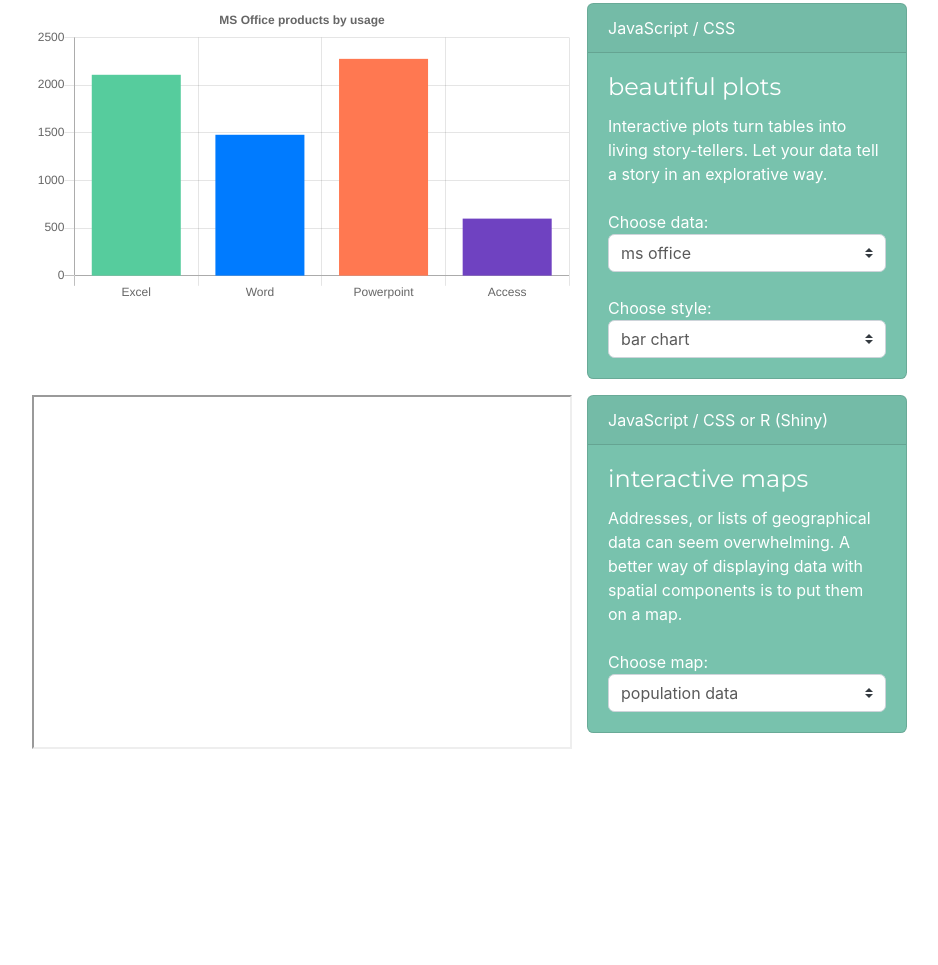
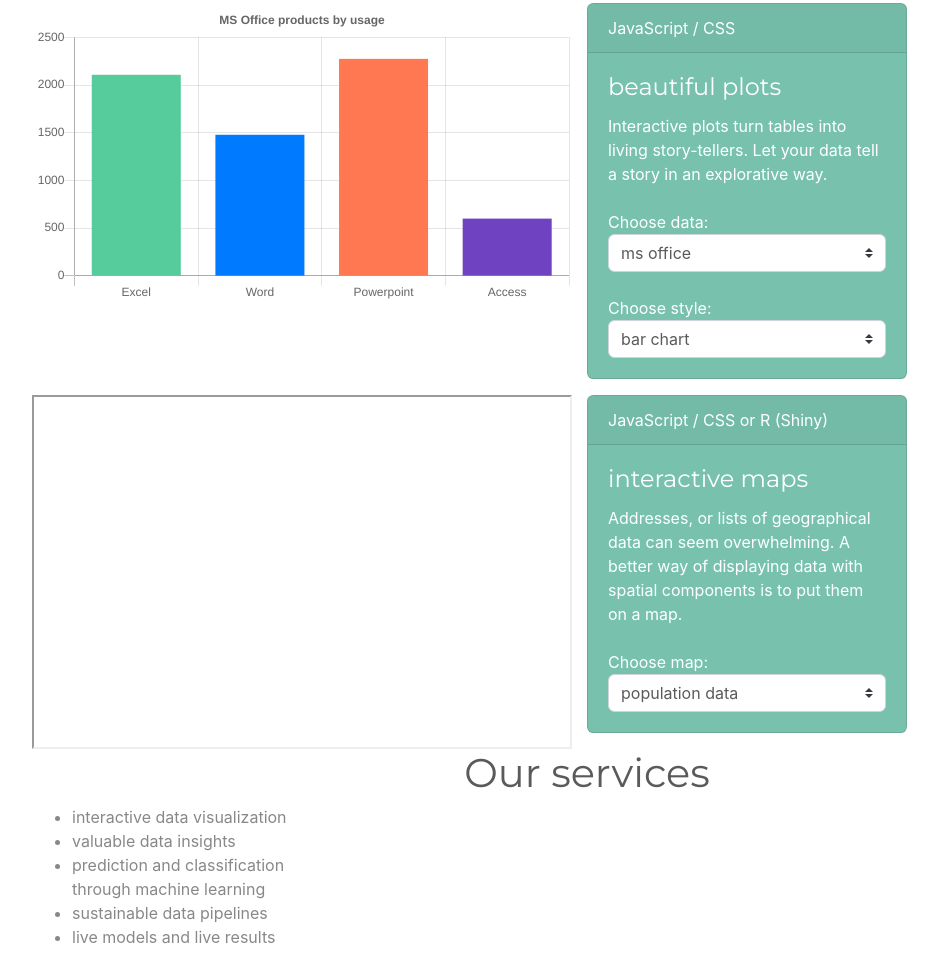
Before and after one commit to cholzkorn/fancydata, a plain HTML site: page index.html in a window 1280 px wide. Shown: the part 168-1133 px from the top of the page, without its empty margins (53-991 px from the left). Before the commit the page ends 923 px from the top, so only its background shows below. Drawn offline with nearby package versions, Linux system fonts and the light colour scheme.

Commit message:
added services, work in progress

```diff
--- a/index.html
+++ b/index.html
@@ -99,7 +99,26 @@
           </p>
         </div>
       </div>
-      <!-- FIRST ROW END ---------------------------------------------------->
+      <!-- SECOND ROW END ---------------------------------------------------->
+
+  <!-- THIRD ROW --------------------------------------------------------->
+
+      <!-- title -->
+      <div class="col-xs-12 col-s-12 col-m-12 col-lg-12" align="center">
+        <h1>Our services</h1>
+      </div>
+
+      <!-- list items -->
+      <div class="col-xs-12 col-s-12 col-m-12 col-lg-12" style="max-width: 20rem;">
+        <ul>
+          <li>interactive data visualization</li>
+          <li>valuable data insights</li>
+          <li>prediction and classification through machine learning</li>
+          <li>sustainable data pipelines</li>
+          <li>live models and live results</li>
+        </ul>
+        </div>
+   <!-- THIRD ROW END ---------------------------------------------------->
 
     </div>
   </div>
```
